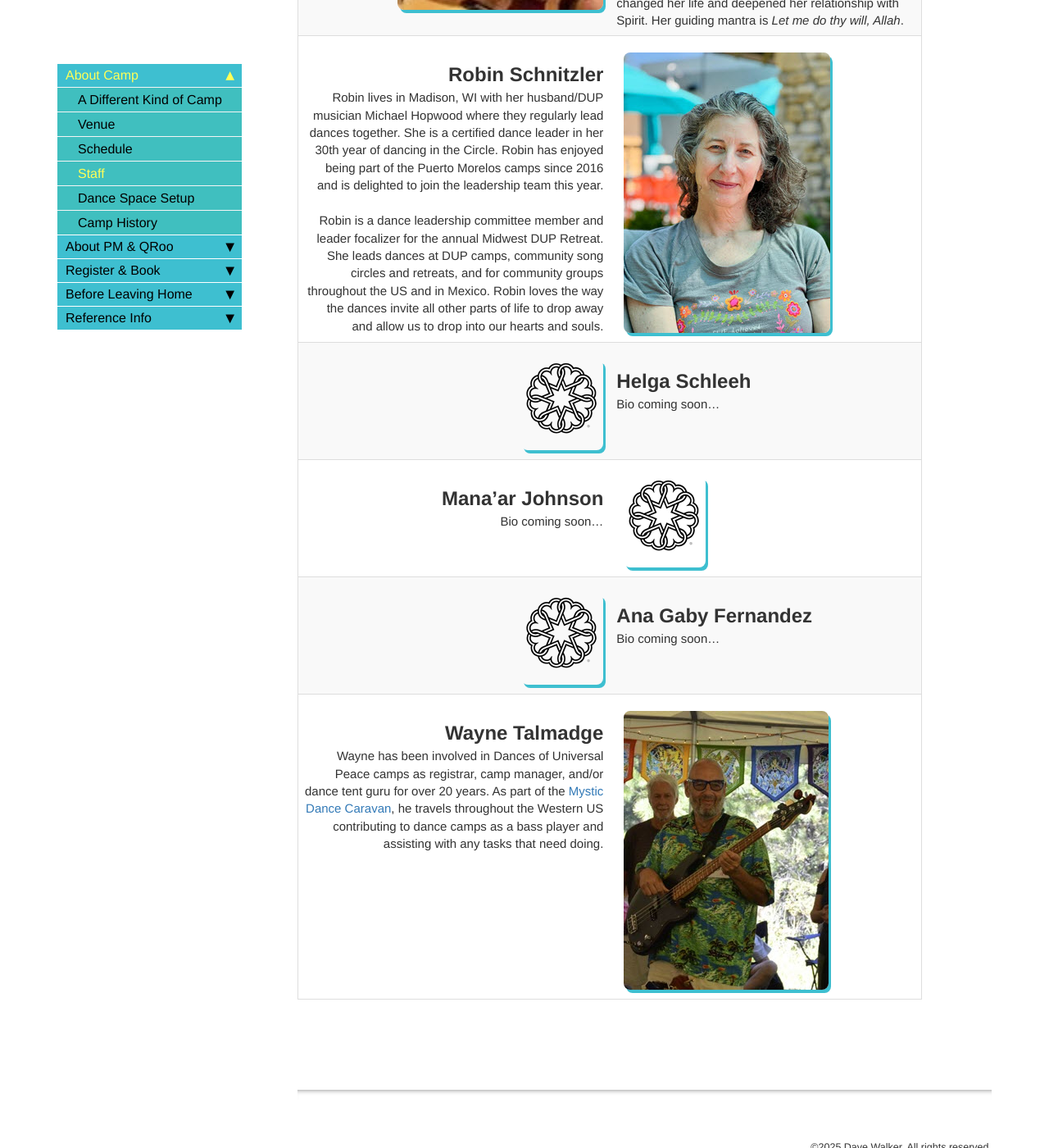
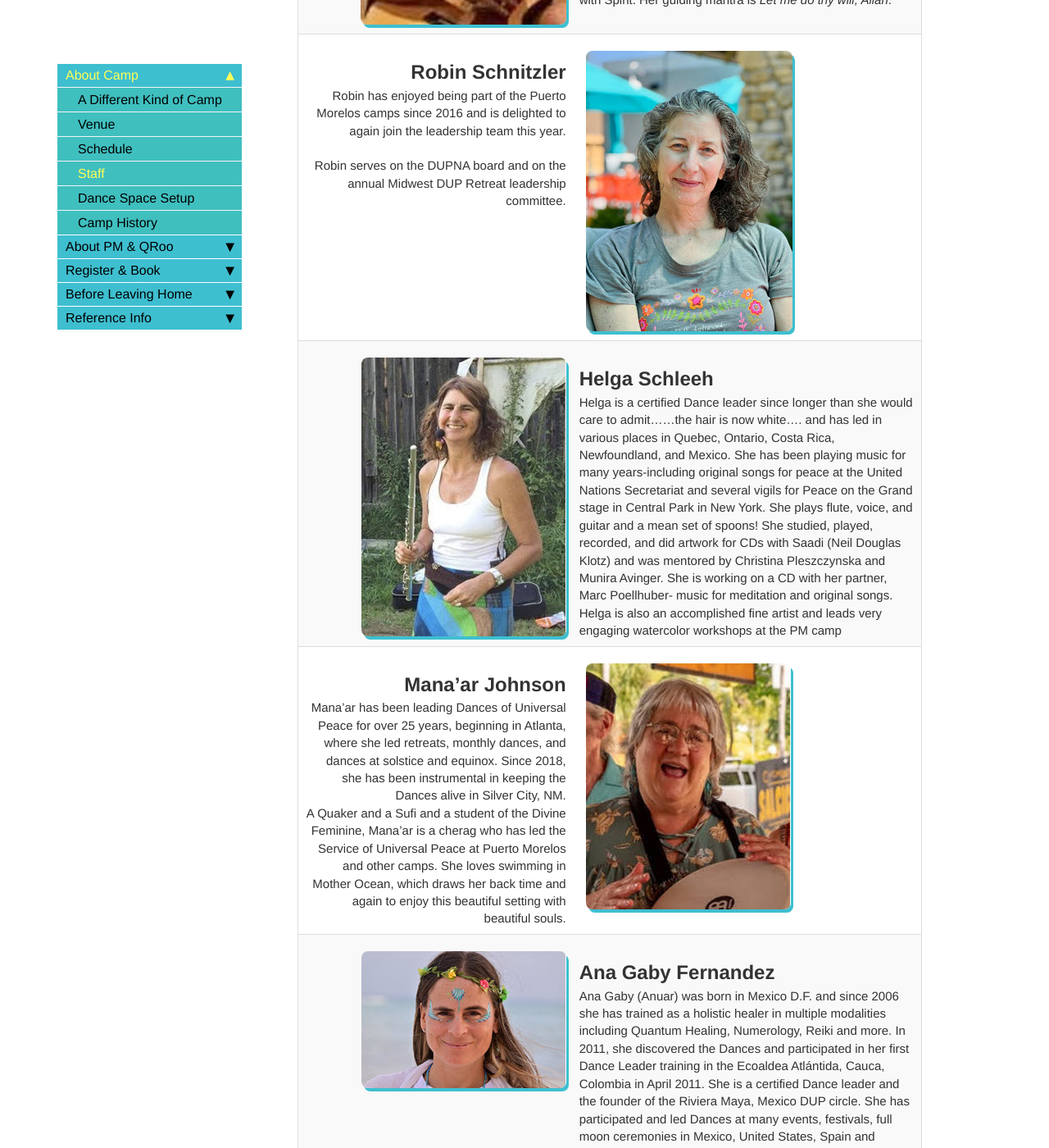
Before and after one commit to davewalker60/pmdup, a Jekyll site: the page built from pages/staff.md, in a window 1280 px wide and 1400 px high, scrolled down 2723 px. Shown: the whole window at 82% size. Built offline with Jekyll 4.4.1, drawn with Linux system fonts in a browser that asks for light colours; comment, search, counter and statistics services are not loaded; some of the changed text lies outside the part shown.

Commit message:
Adding new bios

```diff
--- a/pages/staff.md
+++ b/pages/staff.md
@@ -40,8 +40,8 @@ search: include
 |                  ![Douglas](../images/PM_Douglas.jpg) &nbsp; | <br><span style="font-size: 160%">**Douglas Stevenson**</span><br>A musician since childhood, Douglas has found the most fulfillment in leading, singing, and chanting with the Dances of Universal Peace. He has led dances in circles across the U.S., Mexico, Guatemala, and New Zealand, supported the Beyond Initiative Caravan in Turkey and Vietnam, and pilgrimaged to India for the Urs of Hazrat Inayat Kahn.<br><br>In 2023, he joined the Board of DUP North America and became treasurer of DUP International. Douglas and his wife Deborah have been members of [The Farm](https://thefarmcommunity.com/){:target="_blank"} for over 50 years, a spiritual community founded on the principles of nonviolence and respect for the earth. When home in Tennessee, their Farm Dance Sangha gets together on Sunday afternoons. |
 | <br><span style="font-size: 160%">**Nur al-Haqq Dave Walker**</span><br>Nur al-Haqq has been leading for almost 30 years, is a founding leader of the Canyonlands retreat, was the spiritual director of the first Southern California Quarterly, and has led Dance workshops across the US.<br><br>He met the Dances at Bernie's circle in Hotchkiss, CO in 1996 and instantly knew they'd be in his life from that moment forward. He spent 10 years as the webmaster for the DUP website, created the **Find Dances** database still in use today, and loves spending up to two months each winter in Puerto Morelos. | &nbsp; ![Nur al-Haqq Dave](../images/PM_DaveNaH.jpg)         |
 |                    ![Jessie Sitara](../images/PM_Jessie.jpg) | <br><span style="font-size: 160%">**Jessie Sitara Noe**</span><br>Jessie Sitara lives in Northern Michigan where she leads a small circle. She has been coming to camp for over 10 years and, in addition to leading, offers qigong on the beach for us each morning. She's attended retreats in Spain, England, Germany, and the Czech Republic, and has been registrar and on the planning team for the Midwest DUP retreat.<br><br>In 2003, she discovered the Dances while traveling, immediately fell in love, 6 months later found the Dances close to home, and within a year, began leading. Leading and being in dance circles, connecting with the Oneness in each person has changed her life and deepened her relationship with Spirit. Her guiding mantra is *Let me do thy will, Allah*. |
-| <br><span style="font-size: 160%">**Robin Schnitzler**</span><br>Robin lives in Madison, WI with her husband/DUP musician Michael Hopwood where they regularly lead dances together. She is a certified dance leader in her 30th year of dancing in the Circle. Robin has enjoyed being part of the Puerto Morelos camps since 2016 and is delighted to join the leadership team this year.<br><br>Robin is a dance leadership committee member and leader focalizer for the annual Midwest DUP Retreat. She leads dances at DUP camps, community song circles and retreats, and for community groups throughout the US and in Mexico. Robin loves the way the dances invite all other parts of life to drop away and allow us to drop into our hearts and souls. | &nbsp; ![Robin](../images/PM_Robin.jpg)                      |
-|                    ![Helga](../images/duplogo-black-trans-100.gif) | <br><span style="font-size: 160%">**Helga Schleeh**</span><br>Bio coming soon... |
-| <br><span style="font-size: 160%">**Mana'ar Johnson**</span><br>Bio coming soon... | &nbsp; ![Mana'ar](../images/duplogo-black-trans-100.gif)                      |
-|                             ![Ana Gaby](../images/duplogo-black-trans-100.gif) | <br><span style="font-size: 160%">**Ana Gaby Fernandez**</span><br>Bio coming soon... |
-| <br><span style="font-size: 160%">**Wayne Talmadge**</span><br>Wayne has been involved in Dances of Universal Peace camps as registrar, camp manager, and/or dance tent guru for over 20 years.  As part of the [Mystic Dance Caravan](https://mysticdance.com){:target="_blank"}, he travels throughout the Western US contributing to dance camps as a bass player and assisting with any tasks that need doing. |      &nbsp; ![Wayne](../images/PM_Wayne.jpg) |
+| <br><span style="font-size: 160%">**Robin Schnitzler**</span><br>Robin has enjoyed being part of the Puerto Morelos camps since 2016 and is delighted to again join the leadership team this year.<br/><br/>Robin serves on the DUPNA board and on the annual Midwest DUP Retreat leadership committee.<!-- Robin lives in Madison, WI with her husband/DUP musician Michael Hopwood where they regularly lead dances together. She is a certified dance leader in her 30th year of dancing in the Circle. Robin has enjoyed being part of the Puerto Morelos camps since 2016 and is delighted to join the leadership team this year.<br><br>Robin is a dance leadership committee member and leader focalizer for the annual Midwest DUP Retreat. She leads dances at DUP camps, community song circles and retreats, and for community groups throughout the US and in Mexico. Robin loves the way the dances invite all other parts of life to drop away and allow us to drop into our hearts and souls. --> | &nbsp; ![Robin](../images/PM_Robin.jpg)                      |
+|                             ![Helga](../images/PM_Helga.jpg) | <br><span style="font-size: 160%">**Helga Schleeh**</span><br>Helga is a certified Dance leader since longer than she would care to admit……the hair is now white…. and has led in various places in Quebec, Ontario, Costa Rica, Newfoundland, and Mexico. She has been playing music for many years-including original songs for peace at the United Nations Secretariat and several vigils for Peace on the Grand stage in Central Park in New York.  She plays flute, voice, and guitar and a mean set of spoons! She studied, played, recorded, and did artwork for CDs with Saadi (Neil Douglas Klotz) and was mentored by Christina Pleszczynska and Munira Avinger. She is working on a CD with her partner, Marc Poellhuber- music for meditation and original songs. Helga is also an accomplished fine artist and leads very engaging watercolor workshops at the PM camp |
+| <br><span style="font-size: 160%">**Mana'ar Johnson**</span><br>Mana’ar has been leading Dances of Universal Peace for over 25 years, beginning in Atlanta, where she led retreats, monthly dances, and dances at solstice and equinox. Since 2018, she has been instrumental in keeping the Dances alive in Silver City, NM. <br/>A Quaker and a Sufi and a student of the Divine Feminine, Mana’ar is a cherag who has led the Service of Universal Peace at Puerto Morelos and other camps. She loves swimming in Mother Ocean, which draws her back time and again to enjoy this beautiful setting with beautiful souls. | &nbsp; ![Mana'ar](../images/PM_Manaar.jpg)                   |
+|                        ![Ana Gaby](../images/PM_AnaGaby.jpg) | <br><span style="font-size: 160%">**Ana Gaby Fernandez**</span><br>Ana Gaby (Anuar) was born in Mexico D.F. and since 2006 she has trained as a holistic healer in multiple modalities including Quantum Healing, Numerology, Reiki and more. In 2011, she discovered the Dances and participated in her first Dance Leader training in the Ecoaldea Atlántida, Cauca, Colombia in April 2011. She is a certified Dance leader and the founder of the Riviera Maya, Mexico DUP circle. She has participated and led Dances at many events, festivals, full moon ceremonies in Mexico, United States, Spain and Portugal. Ana Gaby is a long-time attendee and leader at the Puerto Morelos Camp and has offered a deep and heartfelt cacao ceremony experience each year that she has attended. |
+| <br><span style="font-size: 160%">**Wayne Talmadge**</span><br>Wayne has been involved in Dances of Universal Peace camps as registrar, camp manager, and/or dance tent guru for over 20 years.  As part of the [Mystic Dance Caravan](https://mysticdance.com){:target="_blank"}, he travels throughout the Western US contributing to dance camps as a bass player and assisting with any tasks that need doing. | &nbsp; ![Wayne](../images/PM_Wayne.jpg)                      |
```
Also changed, not shown: images/PM_AnaGaby.jpg (added), images/PM_Helga.jpg (added), images/PM_Manaar.jpg (added).
